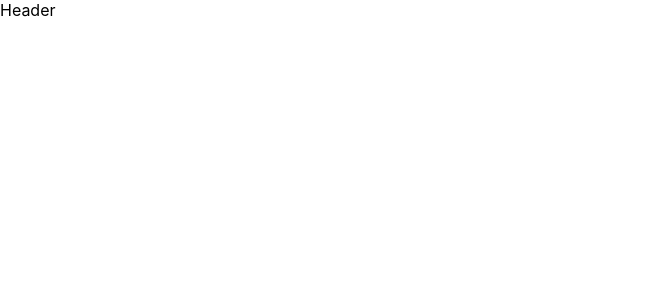
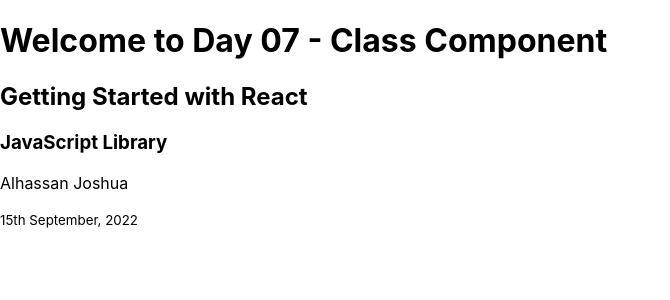
Before and after one commit to script-jsh/30-Days-of-React-Challenge, a React (Create React App) app in the folder day-07/class-component/: page / in a window 1280 px wide. Shown: the top 300 px of the page, without its empty margins (0-670 px from the left). Built offline with nearby package versions, Linux system fonts and the light colour scheme.

Commit message:
Header component added

```diff
--- a/day-07/class-component/src/component/Header.jsx
+++ b/day-07/class-component/src/component/Header.jsx
@@ -1,9 +1,24 @@
 import React from 'react'
 
-function Header() {
-  return (
-    <div>Header</div>
-  )
+// Class based component
+class Header extends React.Component {
+    constructor(props) {
+        super(props)
+        // The code inside the constructor runs before any other code
+    }
+    render() {
+        return (
+            <header>
+                <div className="header_wrapper">
+                    <h1>Welcome to Day 07 - Class Component</h1>
+                    <h2>Getting Started with React</h2>
+                    <h3>JavaScript Library</h3>
+                    <p>Alhassan Joshua</p>
+                    <small>15th September, 2022</small>
+                </div>
+            </header>
+        )
+    }
 }
 
 export default Header
```
